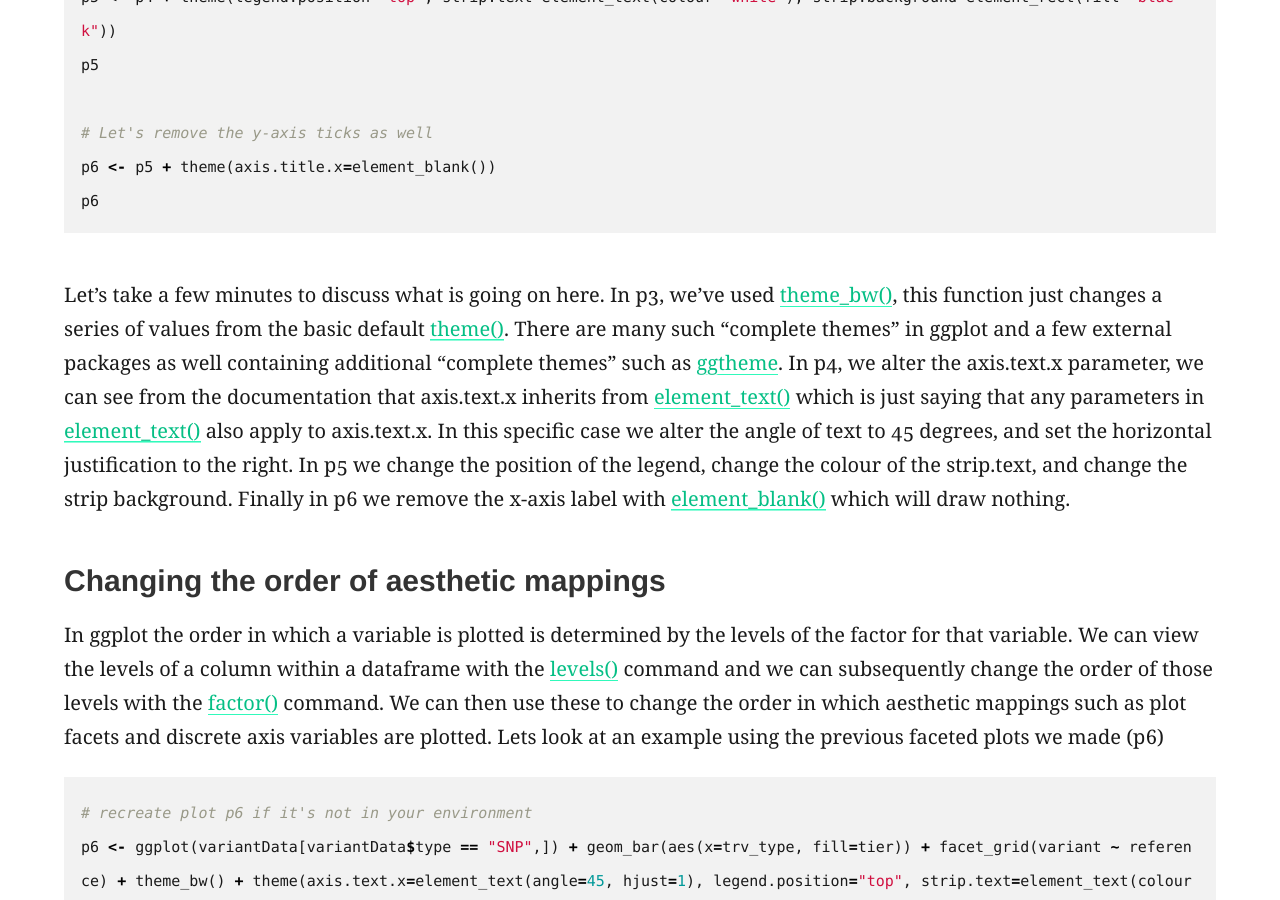
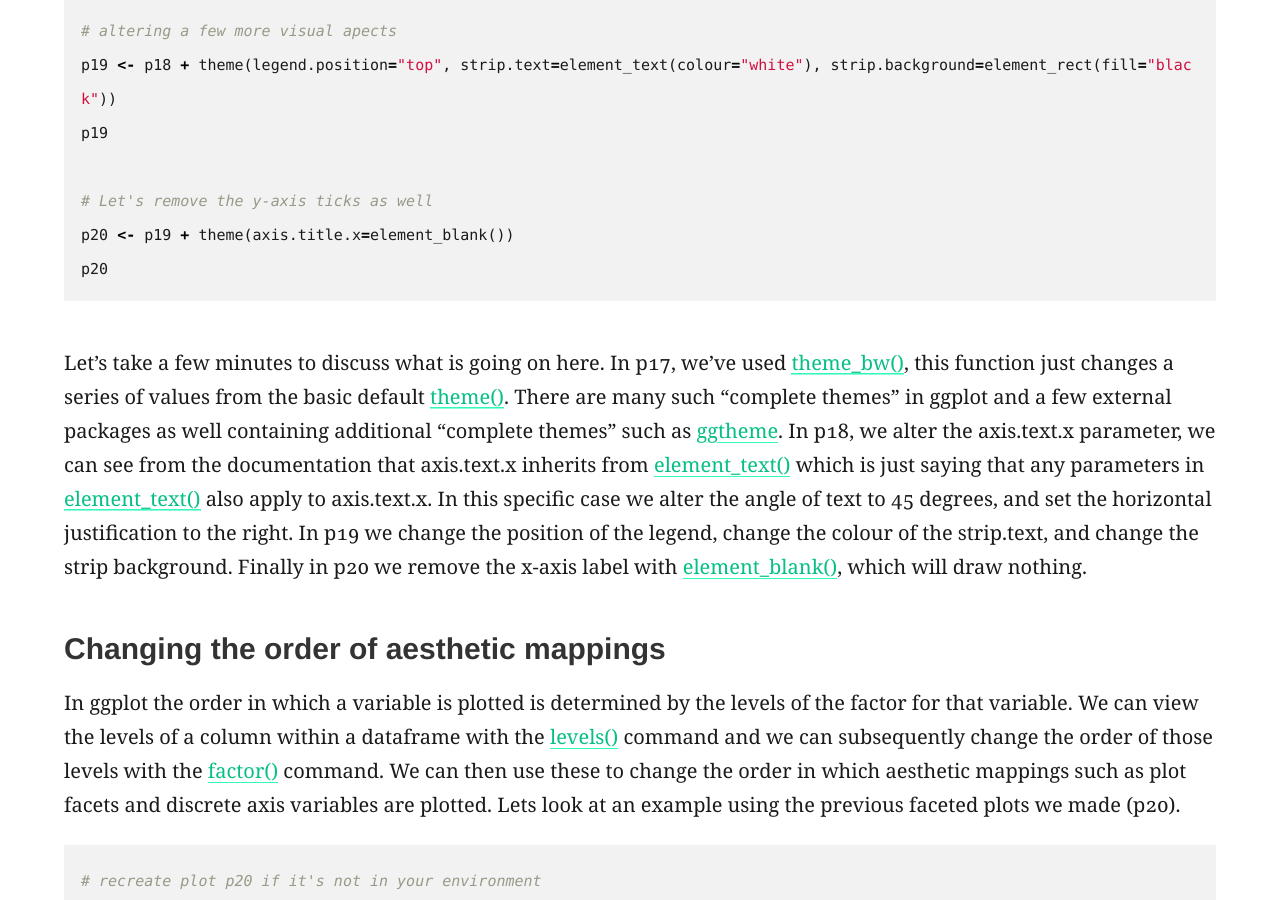
Before and after one commit to griffithlab/genviz.org, a Jekyll site: the page built from _posts/0002-03-01-introToggplot2.md, in a window 1280 px wide and 900 px high, scrolled down 8806 px. Built offline with Jekyll 4.4.1, drawn with Linux system fonts in a browser that asks for light colours; nearby versions of some CDN libraries; some of the changed text lies outside the part shown.

Commit message:
Updating plot numbers throughout, added missing library, and other misc fixes

````diff
--- a/_posts/0002-03-01-introToggplot2.md
+++ b/_posts/0002-03-01-introToggplot2.md
@@ -131,58 +131,60 @@ This could also be done with the colour aesthetic in p9 using [scale_colour_manu
 
 
 ### Faceting
-Depending on the geometric object used there are up to 10 ways to map an aesthetic to a variable. These are with the x-axis, y-axis, fill, colour, shape, alpha, size, labels, and facets. Faceting in ggplot allows us to quickly create multiple related plots at once with a single command. There are two facet commands, [facet_wrap()](http://ggplot2.tidyverse.org/reference/facet_wrap.html) will create a 1 dimensional sequence of panels based on a one sided linear formula. Similarly [facet_grid()](http://ggplot2.tidyverse.org/reference/facet_grid.html) will create a 2 dimensional grid of panels. Let's try and answer a few quick questions about our data using facets.
+Depending on the geometric object used there are up to 9 ways to map an aesthetic to a variable. These are with the x-axis, y-axis, fill, colour, shape, alpha, size, labels, and facets. Faceting in ggplot allows us to quickly create multiple related plots at once with a single command. There are two facet commands, [facet_wrap()](http://ggplot2.tidyverse.org/reference/facet_wrap.html) will create a 1 dimensional sequence of panels based on a one sided linear formula. Similarly [facet_grid()](http://ggplot2.tidyverse.org/reference/facet_grid.html) will create a 2 dimensional grid of panels. Let's try and answer a few quick questions about our data using facets.
 
 ```R
 # what is the most common mutation type among SNP's
-p1 <- ggplot(variantData[variantData$type == "SNP",]) + geom_bar(aes(x=trv_type))
-p1
+p12 <- ggplot(variantData[variantData$type == "SNP",]) + geom_bar(aes(x=trv_type))
+p12
 
 # what is the relation of tiers to mutation type
-p2 <- ggplot(variantData[variantData$type == "SNP",]) + geom_bar(aes(x=trv_type, fill=tier))
-p2
+p13 <- ggplot(variantData[variantData$type == "SNP",]) + geom_bar(aes(x=trv_type, fill=tier))
+p13
 
 # which reference base is most often mutated
-p2 <- p2 + facet_wrap(~reference)
+p14 <- p13 + facet_wrap(~reference)
+p14
 
 # which transitions and transversions occur most frequently
-p2 <- p2 + facet_grid(variant ~ reference)
+p15 <- p14 + facet_grid(variant ~ reference)
+p15
 ```
 
 ### ggplot themes
 Almost every aspect of a ggplot object can be altered. We've already gone over how to alter the display of data but what if we want to alter the display of the non data elements? Fortunately there is a function for that called [theme()](http://ggplot2.tidyverse.org/reference/theme.html). You'll notice in the previous plot some of the x-axis names are colliding with one another, let's fix that and alter some of the theme parameters to make the plot more visually appealing.
 
 ```R
-# recreate plot p2 if it's not in your environment
-p2 <- ggplot(variantData[variantData$type == "SNP",]) + geom_bar(aes(x=trv_type, fill=tier)) + facet_grid(variant ~ reference)
-p2
+# recreate plot p13 if it's not in your environment
+p16 <- ggplot(variantData[variantData$type == "SNP",]) + geom_bar(aes(x=trv_type, fill=tier)) + facet_grid(variant ~ reference)
+p16
 
 # load in a theme with a few presets set
-p3 <- p2 + theme_bw()
-p3
+p17 <- p16 + theme_bw()
+p17
 
 # put the x-axis labels on a 45 degree angle
-p4 <- p3 + theme(axis.text.x=element_text(angle=45, hjust=1))
-p4
+p18 <- p17 + theme(axis.text.x=element_text(angle=45, hjust=1))
+p18
 
 # altering a few more visual apects
-p5 <- p4 + theme(legend.position="top", strip.text=element_text(colour="white"), strip.background=element_rect(fill="black"))
-p5
+p19 <- p18 + theme(legend.position="top", strip.text=element_text(colour="white"), strip.background=element_rect(fill="black"))
+p19
 
 # Let's remove the y-axis ticks as well
-p6 <- p5 + theme(axis.title.x=element_blank())
-p6
+p20 <- p19 + theme(axis.title.x=element_blank())
+p20
 ```
 
-Let's take a few minutes to discuss what is going on here. In p3, we've used [theme_bw()](http://ggplot2.tidyverse.org/reference/ggtheme.html), this function just changes a series of values from the basic default [theme()](http://ggplot2.tidyverse.org/reference/theme.html). There are many such "complete themes" in ggplot and a few external packages as well containing additional "complete themes" such as [ggtheme](https://cran.r-project.org/web/packages/ggthemes/vignettes/ggthemes.html). In p4, we alter the axis.text.x parameter, we can see from the documentation that axis.text.x inherits from [element_text()](http://ggplot2.tidyverse.org/reference/element.html) which is just saying that any parameters in [element_text()](http://ggplot2.tidyverse.org/reference/element.html) also apply to axis.text.x. In this specific case we alter the angle of text to 45 degrees, and set the horizontal justification to the right. In p5 we change the position of the legend, change the colour of the strip.text, and change the strip background. Finally in p6 we remove the x-axis label with [element_blank()](http://ggplot2.tidyverse.org/reference/element.html) which will draw nothing.
+Let's take a few minutes to discuss what is going on here. In p17, we've used [theme_bw()](http://ggplot2.tidyverse.org/reference/ggtheme.html), this function just changes a series of values from the basic default [theme()](http://ggplot2.tidyverse.org/reference/theme.html). There are many such "complete themes" in ggplot and a few external packages as well containing additional "complete themes" such as [ggtheme](https://cran.r-project.org/web/packages/ggthemes/vignettes/ggthemes.html). In p18, we alter the axis.text.x parameter, we can see from the documentation that axis.text.x inherits from [element_text()](http://ggplot2.tidyverse.org/reference/element.html) which is just saying that any parameters in [element_text()](http://ggplot2.tidyverse.org/reference/element.html) also apply to axis.text.x. In this specific case we alter the angle of text to 45 degrees, and set the horizontal justification to the right. In p19 we change the position of the legend, change the colour of the strip.text, and change the strip background. Finally in p20 we remove the x-axis label with [element_blank()](http://ggplot2.tidyverse.org/reference/element.html), which will draw nothing.
 
 ### Changing the order of aesthetic mappings
 In ggplot the order in which a variable is plotted is determined by the levels of the factor for that variable.
-We can view the levels of a column within a dataframe with the [levels()](https://www.rdocumentation.org/packages/base/versions/3.4.1/topics/levels) command and we can subsequently change the order of those levels with the [factor()](https://www.rdocumentation.org/packages/base/versions/3.4.1/topics/factor) command. We can then use these to change the order in which aesthetic mappings such as plot facets and discrete axis variables are plotted. Lets look at an example using the previous faceted plots we made (p6)
+We can view the levels of a column within a dataframe with the [levels()](https://www.rdocumentation.org/packages/base/versions/3.4.1/topics/levels) command and we can subsequently change the order of those levels with the [factor()](https://www.rdocumentation.org/packages/base/versions/3.4.1/topics/factor) command. We can then use these to change the order in which aesthetic mappings such as plot facets and discrete axis variables are plotted. Lets look at an example using the previous faceted plots we made (p20).
 
 ```R
-# recreate plot p6 if it's not in your environment
-p6 <- ggplot(variantData[variantData$type == "SNP",]) + geom_bar(aes(x=trv_type, fill=tier)) + facet_grid(variant ~ reference) + theme_bw() + theme(axis.text.x=element_text(angle=45, hjust=1), legend.position="top", strip.text=element_text(colour="white"), strip.background=element_rect(fill="black"), axis.title.x=element_blank())
+# recreate plot p20 if it's not in your environment
+p20 <- ggplot(variantData[variantData$type == "SNP",]) + geom_bar(aes(x=trv_type, fill=tier)) + facet_grid(variant ~ reference) + theme_bw() + theme(axis.text.x=element_text(angle=45, hjust=1), legend.position="top", strip.text=element_text(colour="white"), strip.background=element_rect(fill="black"), axis.title.x=element_blank())
 
 # view the order of levels in the reference and trv_type columns
 levels(variantData$reference)
@@ -192,9 +194,9 @@ levels(variantData$trv_type)
 variantData$reference <- factor(variantData$reference, levels=rev(levels(variantData$reference)))
 variantData$trv_type <- factor(variantData$trv_type, levels=rev(levels(variantData$trv_type)))
 
-# view plot p6 with the new order of variables
-p6 <- ggplot(variantData[variantData$type == "SNP",]) + geom_bar(aes(x=trv_type, fill=tier)) + facet_grid(variant ~ reference) + theme_bw() + theme(axis.text.x=element_text(angle=45, hjust=1), legend.position="top", strip.text=element_text(colour="white"), strip.background=element_rect(fill="black"), axis.title.x=element_blank())
-p6
+# view plot p20 with the new order of variables
+p20 <- ggplot(variantData[variantData$type == "SNP",]) + geom_bar(aes(x=trv_type, fill=tier)) + facet_grid(variant ~ reference) + theme_bw() + theme(axis.text.x=element_text(angle=45, hjust=1), legend.position="top", strip.text=element_text(colour="white"), strip.background=element_rect(fill="black"), axis.title.x=element_blank())
+p20
 ```
 
 We can see that reversing the order of levels in the reference column has subsequently reversed the reference facets (right side of plot). Similarily reversing the order of the trv_type column levels has reversed the labels on the x-axis.
@@ -204,21 +206,21 @@ To save a plot or any graphical object in R, you first have to initalize a graph
 
 ```R
 # save the last plot we made.
-pdf(file="p1.pdf", height="8", width="11")
-p1
+pdf(file="p20.pdf", height="8", width="11")
+p20
 dev.off()
 
 # alternatively ggsave will save the last plot made
-ggsave("p1.pdf", device="pdf")
+ggsave("p20.pdf", device="pdf")
 ```
 
 ### ggplot2 Practice examples
-Now that we've had an introduction to ggplot2 let's try a few practice example. In the section below we will provide instructions for loading and manipulating a dataset, a plot will then be provided and we ask that you attempt to recreate it. The boxes below will give the answers.
+Now that we've had an introduction to ggplot2 let's try a few practice examples. In the section below we will provide instructions for loading and manipulating a dataset, a plot will then be provided and we ask that you attempt to recreate it. The boxes below will give the answers.
 
 Often it is useful to compare tumor variant allele frequencies among samples to get a sense of the tumor purity and to determine the existense of sub-clonal populations among the tumor. Let's use the [ggplot2ExampleData.tsv](http://www.genomedata.org/gen-viz-workshop/ggplot2ExampleData.tsv) dataset we've been using to explore this.
 ```R
 # load the dataset
-variantData <- read.delim("ggplot2ExampleData.tsv")
+variantData <- read.delim("http://www.genomedata.org/gen-viz-workshop/intro_to_ggplot2/ggplot2ExampleData.tsv")
 variantData <- variantData[variantData$dataset == "discovery",]
 ```
 {% include figure.html image="/assets/ggplot2/ggplot2Example1.png" width="950" %}
````
Also changed, not shown: other parts of _posts/0002-03-01-introToggplot2.md (+1 -0 lines).
